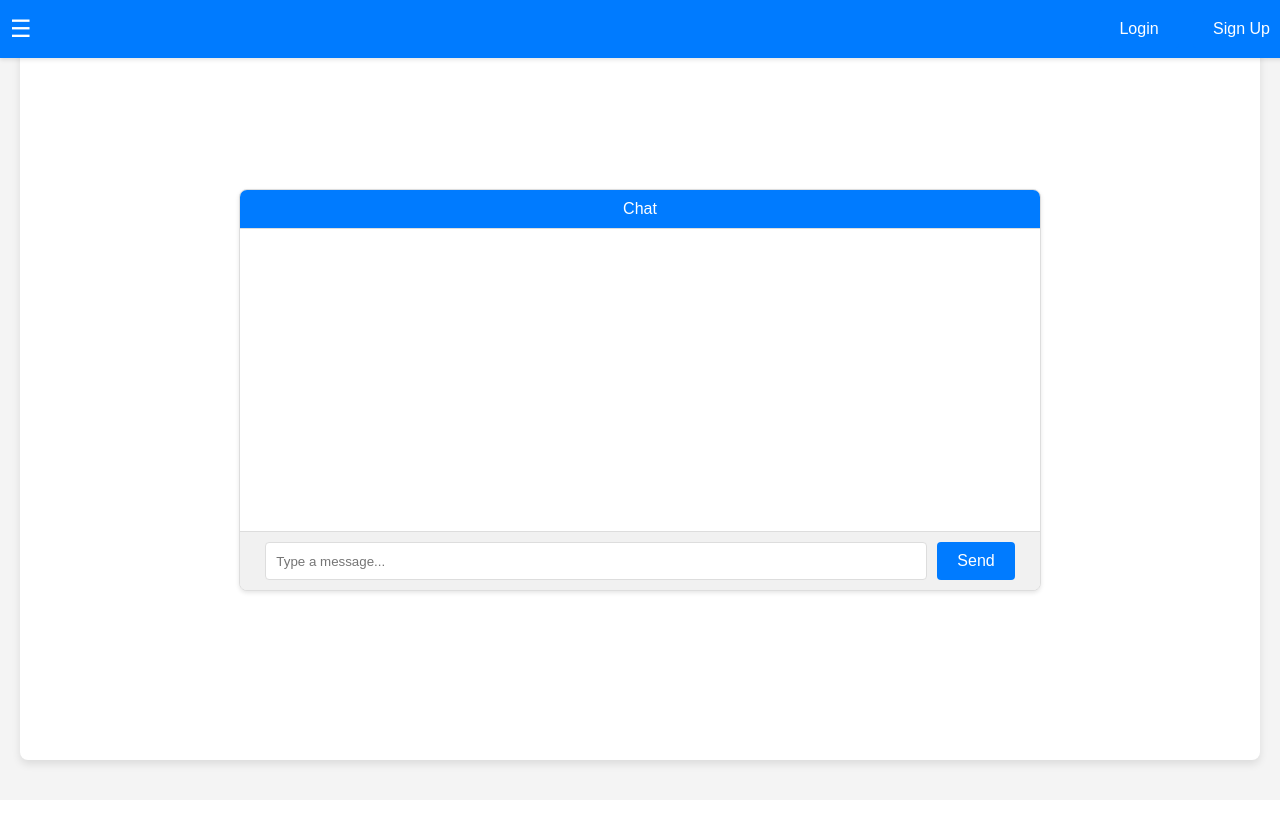
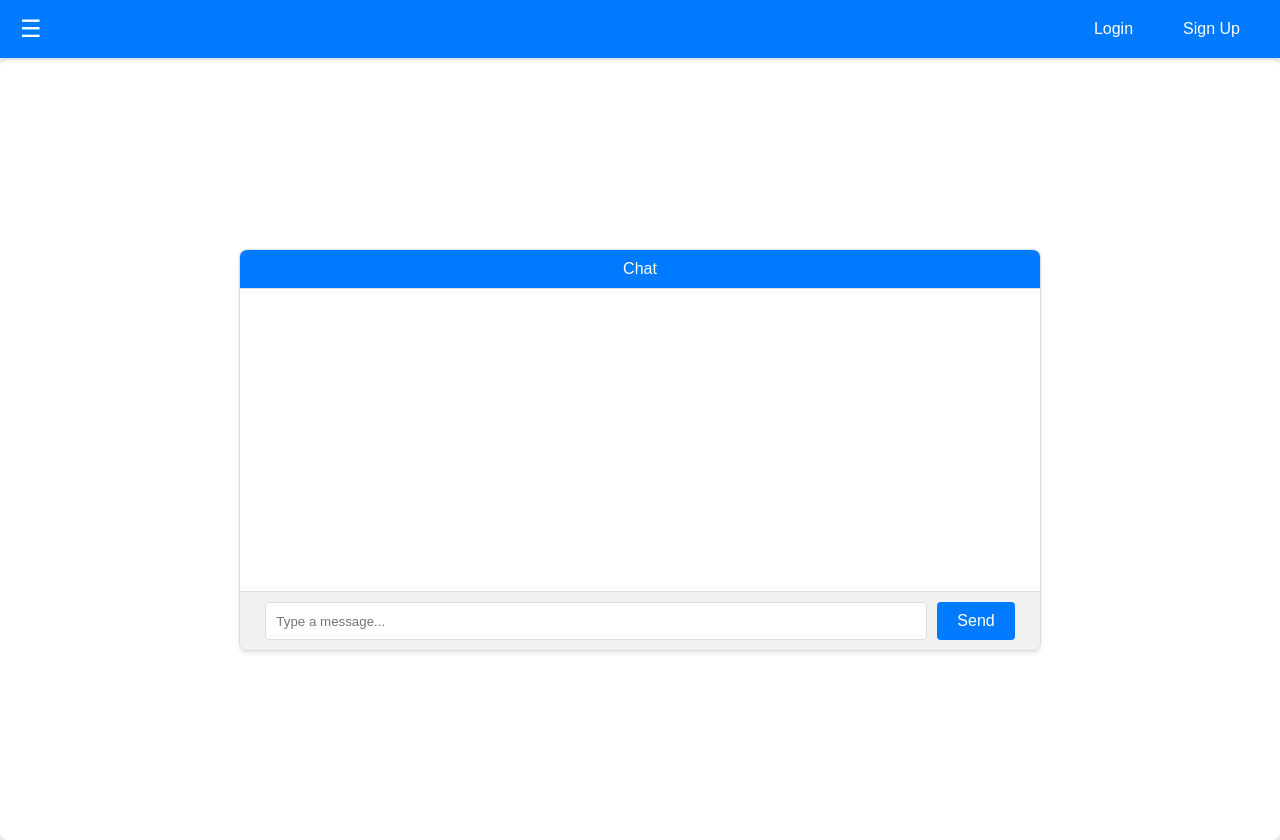
Before and after one commit to kimwoolina/llm_pjt, a Django app: template llm_pjt/myapp/templates/myapp/index.html in a window 1280 px wide. Before the commit the page ends 770 px from the top, so only its background shows below. Run offline with Django 4.2, Linux system fonts and the light colour scheme; the template is opened without the code that fills it, so the values that code supplies are empty.

Commit message:
style: remove background-color, adjust padding

```diff
--- a/llm_pjt/myapp/static/myapp/css/style.css
+++ b/llm_pjt/myapp/static/myapp/css/style.css
@@ -5,28 +5,24 @@ body {
     background-color: #f4f4f4;
 }
 
-.navbar-container {
-    width: 100%;
-    box-sizing: border-box; /* Ensure padding is included in width calculation */
-}
-
 .navbar {
     position: fixed;
     top: 0;
     left: 0;
     width: 100%; /* Ensure navbar spans the full width of the screen */
-    padding: 10px 50px 10px 10px !important; /* Set left and right padding to 40px */
+    padding: 10px 20px; /* Set padding to 40px on left and right */
     background-color: #007bff;
     color: white;
     display: flex;
     align-items: center;
+    justify-content: space-between; /* Distribute space between items */
     box-shadow: 0 2px 4px rgba(0,0,0,0.1);
     z-index: 1000; /* Ensure navbar is above other content */
+    box-sizing: border-box; /* Include padding in width calculation */
 }
 
 .navbar .dropdown {
     position: relative;
-    margin-right: auto; /* Push dropdown to the left if needed */
 }
 
 .navbar .dropdown-content {
@@ -39,7 +35,6 @@ body {
     box-shadow: 0 2px 4px rgba(0,0,0,0.2);
     border-radius: 4px;
     z-index: 1000; /* Ensure dropdown content is above other content */
-    overflow: visible; /* Ensure dropdown content is visible */
 }
 
 .navbar .dropdown-content a {
@@ -69,10 +64,10 @@ body {
 }
 
 .navbar .auth-buttons {
-    margin-left: auto; /* Push buttons to the right */
+    display: flex; /* Ensure buttons are displayed in a row */
 }
 
-.navbar .auth-buttons button, .navbar .dropdown-content a {
+.navbar .auth-buttons button {
     margin-left: 10px;
     padding: 10px 20px;
     font-size: 16px;
@@ -84,7 +79,7 @@ body {
     transition: background-color 0.3s ease;
 }
 
-.navbar .auth-buttons button:hover, .navbar .dropdown-content a:hover {
+.navbar .auth-buttons button:hover {
     background-color: #0056b3;
 }
 
@@ -95,10 +90,10 @@ body {
     justify-content: center;
     height: calc(100vh - 60px); /* Adjust height to account for navbar */
     margin-top: 60px; /* Adjust margin top to avoid overlap with navbar */
-    background-color: #fff;
+    background-color: #fff; /* Set background color to white */
     border-radius: 8px;
     box-shadow: 0 4px 8px rgba(0,0,0,0.1);
-    margin: 20px;
+    padding: 20px; /* Add padding inside container */
 }
 
 .chat-container {
--- a/llm_pjt/myapp/templates/myapp/index.html
+++ b/llm_pjt/myapp/templates/myapp/index.html
@@ -10,7 +10,7 @@
 </head>
 <body>
     <div class="navbar-container">
-        <div class="navbar">
+        <nav class="navbar">
             <div class="dropdown">
                 <button class="dropbtn">&#9776;</button> <!-- Menu icon: hamburger menu -->
                 <div class="dropdown-content">
@@ -23,7 +23,7 @@
                 <button onclick="location.href='/login/'">Login</button>
                 <button onclick="location.href='/signup/'">Sign Up</button>
             </div>
-        </div>
+        </nav>
     </div>
     <div class="container">
         <div class="chat-container">
```
